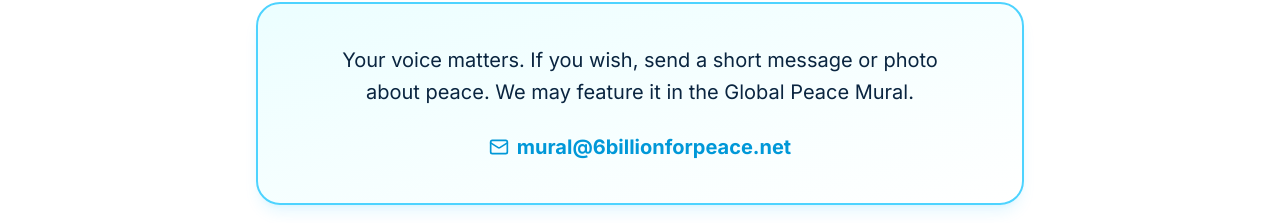
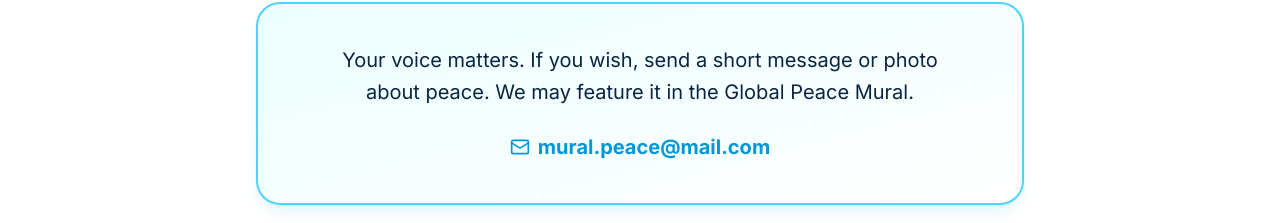
Before and after one commit to rafaellgapolinario/6billionforpeace, a Next.js app: page /en/peace-wall in a window 1280 px wide. Shown: the part 971-1194 px from the top of the page. Built offline with nearby package versions, Linux system fonts and the light colour scheme; no server answers.

Commit message:
emails: donations e mural passam a usar caixas mail.com do cliente

```diff
--- a/src/app/[locale]/donations/page.tsx
+++ b/src/app/[locale]/donations/page.tsx
@@ -41,11 +41,11 @@ export default async function DonationsPage({
           </p>
 
           <a
-            href="mailto:donations@6billionforpeace.net"
+            href="mailto:donations.for.peace@mail.com"
             className="mt-6 inline-flex items-center gap-2 text-base font-semibold text-cyan-600 underline-offset-4 hover:underline sm:text-lg"
           >
             <Mail className="h-4 w-4 sm:h-5 sm:w-5" strokeWidth={2} />
-            donations@6billionforpeace.net
+            donations.for.peace@mail.com
           </a>
 
           <p className="mx-auto mt-12 max-w-2xl text-balance text-lg italic leading-relaxed text-navy-800 sm:text-xl">
--- a/src/app/[locale]/peace-wall/page.tsx
+++ b/src/app/[locale]/peace-wall/page.tsx
@@ -111,11 +111,11 @@ export default async function PeaceWallPage({
             {t('voiceTitle')}
           </p>
           <a
-            href="mailto:mural@6billionforpeace.net"
+            href="mailto:mural.peace@mail.com"
             className="mt-6 inline-flex items-center gap-2 text-lg font-bold text-cyan-600 underline-offset-4 hover:underline sm:text-xl"
           >
             <Mail className="h-5 w-5" strokeWidth={2} />
-            mural@6billionforpeace.net
+            mural.peace@mail.com
           </a>
         </div>
       </section>
```
